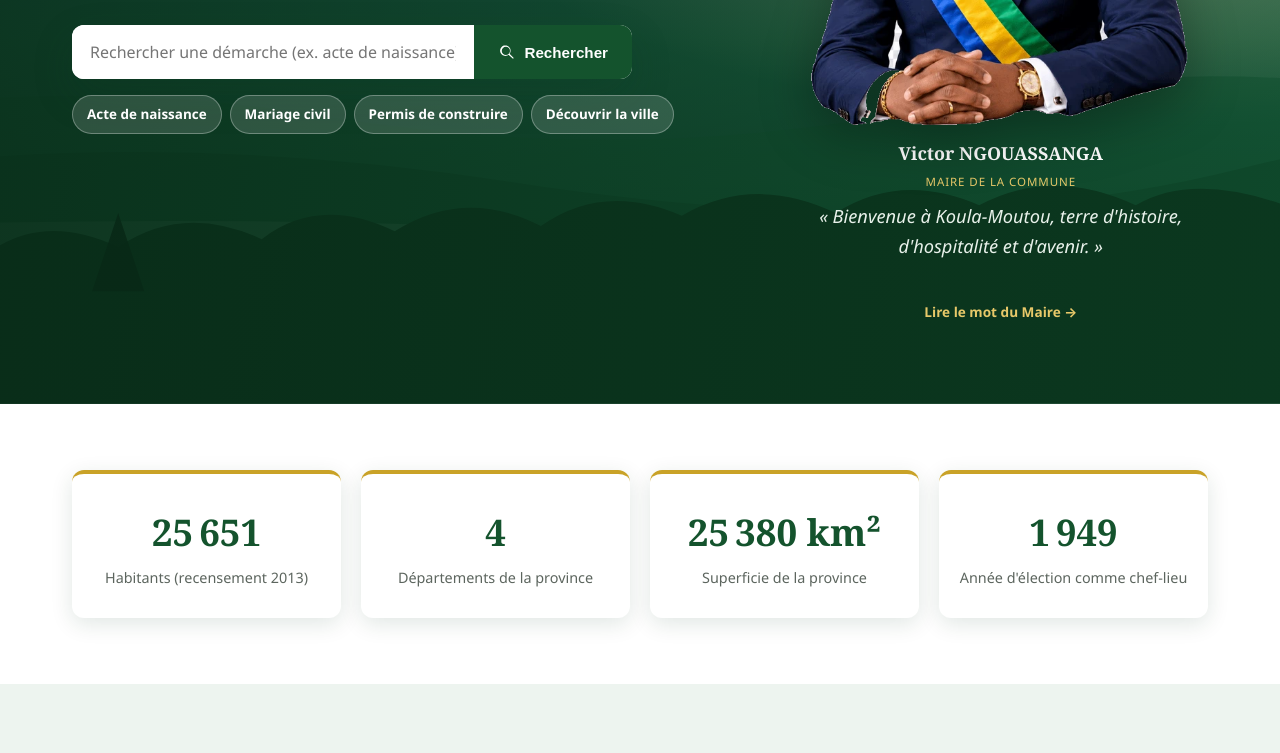
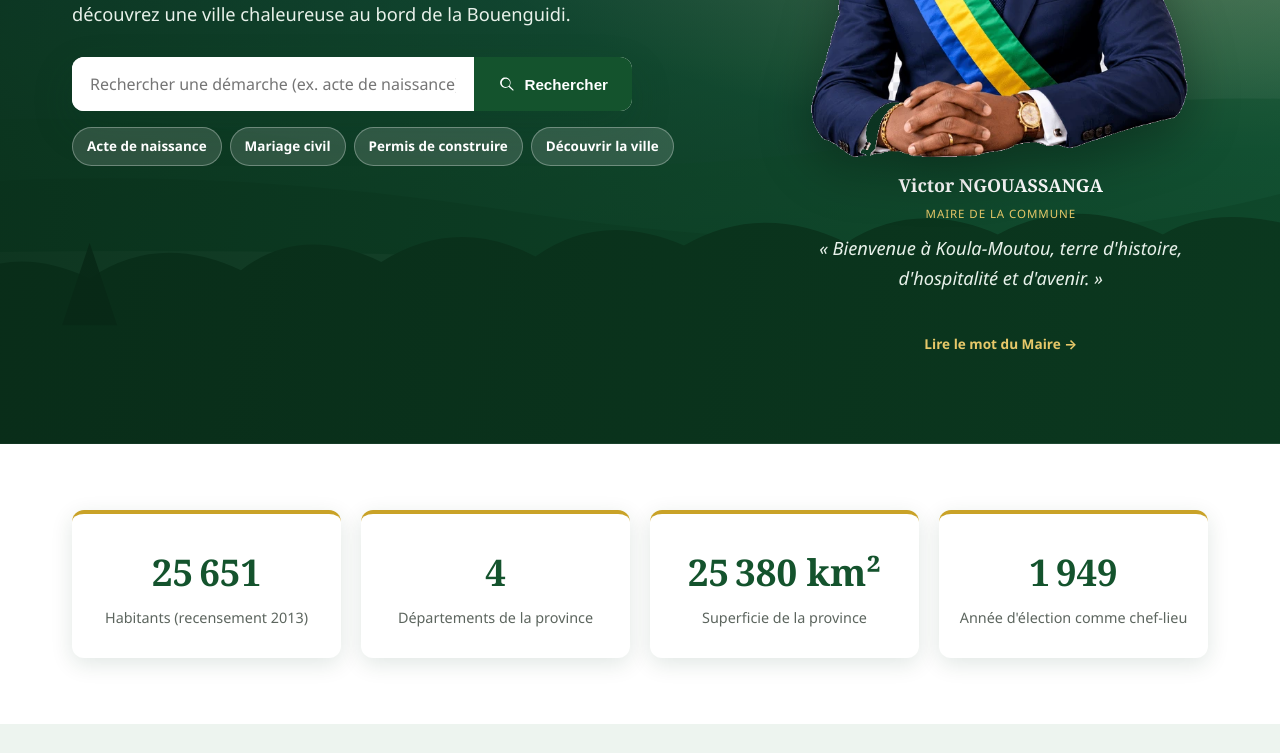
Before and after one commit to dataprocessing052006/site-koulamoutou, a plain HTML site: page index.html in a window 1280 px wide. Shown: the part 449-1202 px from the top of the page. Drawn offline with Linux system fonts and the light colour scheme; no server answers.

Commit message:
Hero : redescend légèrement le contenu (padding haut 40 -> 72px)
Co-Authored-By: Claude Opus 4.8 (1M context) <noreply@anthropic.com>

```diff
--- a/css/style.css
+++ b/css/style.css
@@ -112,7 +112,7 @@ img { max-width: 100%; display: block; }
 .tricolore i:nth-child(3) { background: var(--bleu-l); }
 
 /* ====================== HÉROS IMMERSIF (accueil) ====================== */
-.hero { position: relative; overflow: hidden; color: #fff; padding: 40px 0 64px; }
+.hero { position: relative; overflow: hidden; color: #fff; padding: 72px 0 72px; }
 .hero__bg { position: absolute; inset: 0; z-index: 0; }
 .hero__bg svg { width: 100%; height: 100%; }
 .hero__veil { position: absolute; inset: 0; z-index: 1; background: linear-gradient(100deg, rgba(8,40,22,0.80) 0%, rgba(8,40,22,0.55) 45%, rgba(8,40,22,0.25) 100%); }
```
